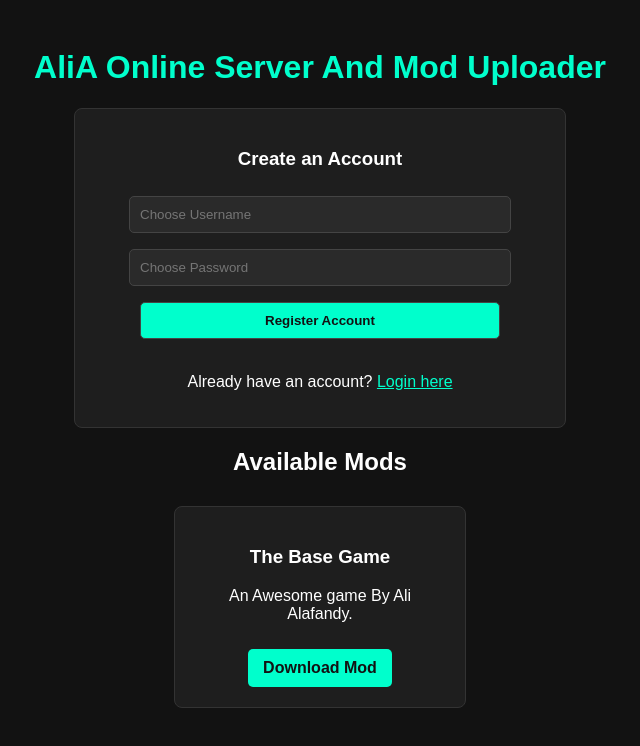
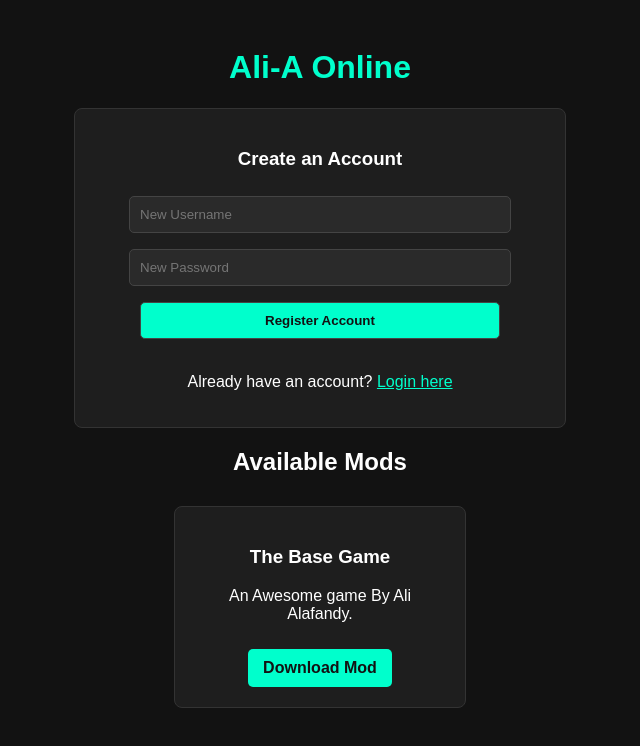
Before and after one commit to AliAlafandy/AliA-Online, a plain HTML site: page index.html in a window 1280 px wide. Both pictures are taken after a click on the element "Register here". Shown: the whole page, without its empty margins (320-960 px from the left). Drawn offline with Linux system fonts and the light colour scheme.

Commit message:
Change title and input placeholders in index.html
Updated titles and placeholders for consistency.

```diff
--- a/index.html
+++ b/index.html
@@ -3,7 +3,7 @@
 <head>
     <meta charset="UTF-8">
     <meta name="viewport" content="width=device-width, initial-scale=1.0">
-    <title>AliA Online Server And Mod Uploader</title>
+    <title>Ali-A Online</title>
     <style>
         body {
             font-family: Arial, sans-serif;
@@ -73,7 +73,7 @@
     </style>
 </head>
 <body>
-    <h1>AliA Online Server And Mod Uploader</h1>
+    <h1>Ali-A Online</h1>
 
     <div class="panel" id="auth-panel">
         <div id="login-form">
@@ -86,8 +86,8 @@
 
         <div id="register-form" class="hidden">
             <h3>Create an Account</h3>
-            <input type="text" id="reg-username" placeholder="Choose Username"><br>
-            <input type="password" id="reg-password" placeholder="Choose Password"><br>
+            <input type="text" id="reg-username" placeholder="New Username"><br>
+            <input type="password" id="reg-password" placeholder="New Password"><br>
             <button onclick="handleRegister()">Register Account</button>
             <p>Already have an account? <span class="toggle-link" onclick="switchView('login')">Login here</span></p>
         </div>
```
